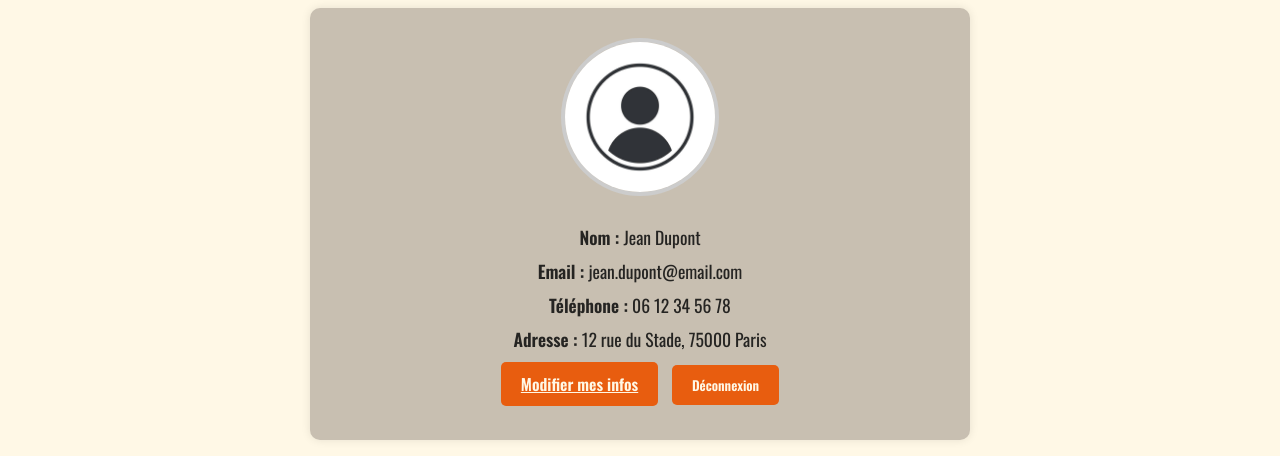
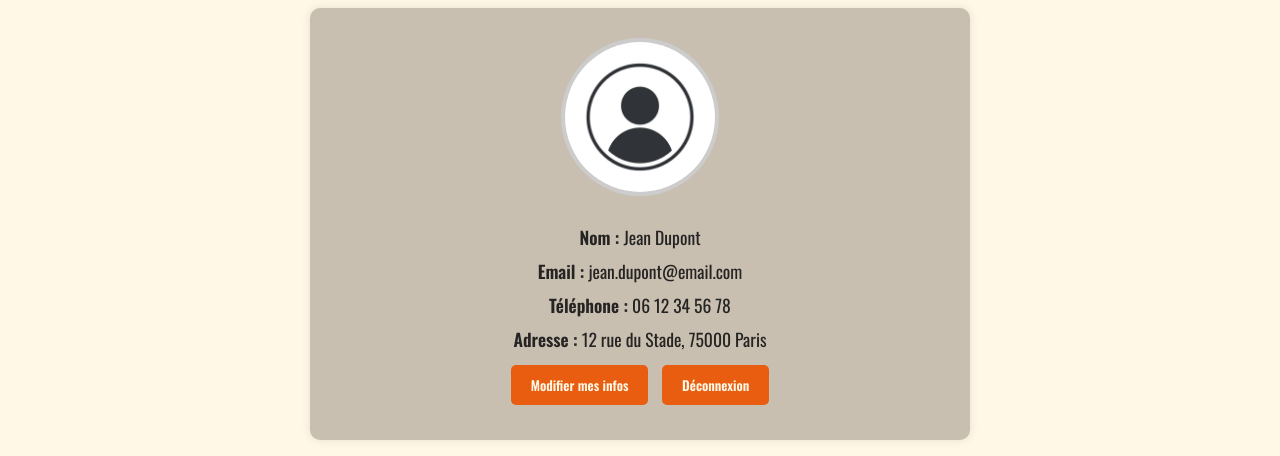
Before and after one commit to RMes26/Vintage_Sport_Area, a plain HTML site: page compte.html in a window 1280 px wide. Shown: the part 344-800 px from the top of the page. Drawn offline with nearby package versions, Linux system fonts and the light colour scheme.

Commit message:
Update compte.html

```diff
--- a/compte.html
+++ b/compte.html
@@ -33,7 +33,7 @@
         <p><strong>Email :</strong> jean.dupont@email.com</p>
         <p><strong>Téléphone :</strong> 06 12 34 56 78</p>
         <p><strong>Adresse :</strong> 12 rue du Stade, 75000 Paris</p>
-        <a href="modif.html" class="btn">Modifier mes infos</a>
+        <button class="btn">Modifier mes infos</button>
         <button class="btn">Déconnexion</button>
       </div>
     </div>
```
